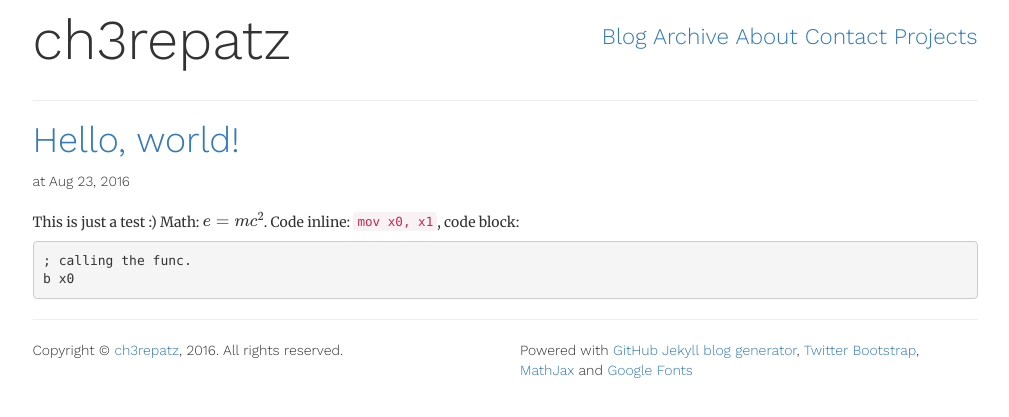
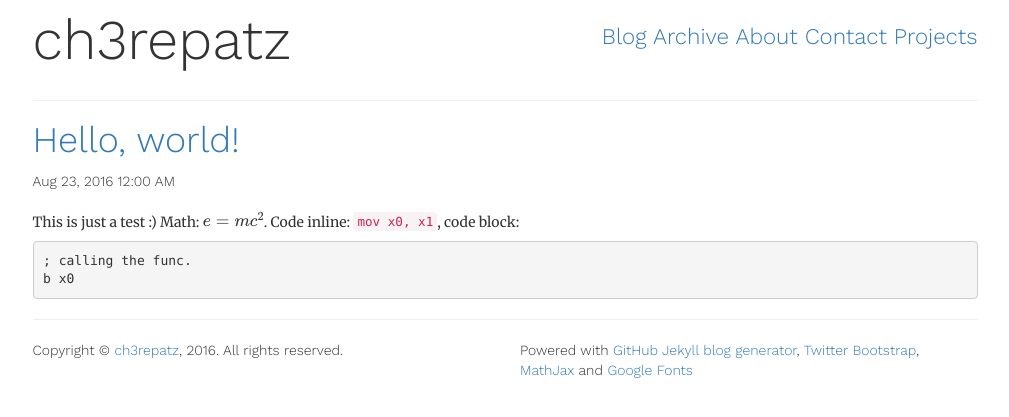
Before and after one commit to ch3repatz/ch3repatz.github.io, a Jekyll site: the page built from _posts/2016-08-23-hello-world.md, in a window 1280 px wide. Shown: the top 417 px of the page, without its empty margins (135-1144 px from the left). Built offline with Jekyll 4.4.1, drawn with Linux system fonts in a browser that asks for light colours; formulas are drawn with MathJax 3.

Commit message:
Update post.html

```diff
--- a/_layouts/post.html
+++ b/_layouts/post.html
@@ -3,7 +3,7 @@
 ---
 <h1><a href="{{ page.url }}">{{ page.title }}</a></h1>
 
-<div class="post_date">at {{ page.date | date: "%b %-d, %Y" }}{% if page.author %} by {{ page.author }}{% endif %}</div>
+<div class="post_date">{{ page.date | date: "%b %-d, %Y %I:%M %p" }}</div>
 
 {% if content %}
   {{ content }}
```
